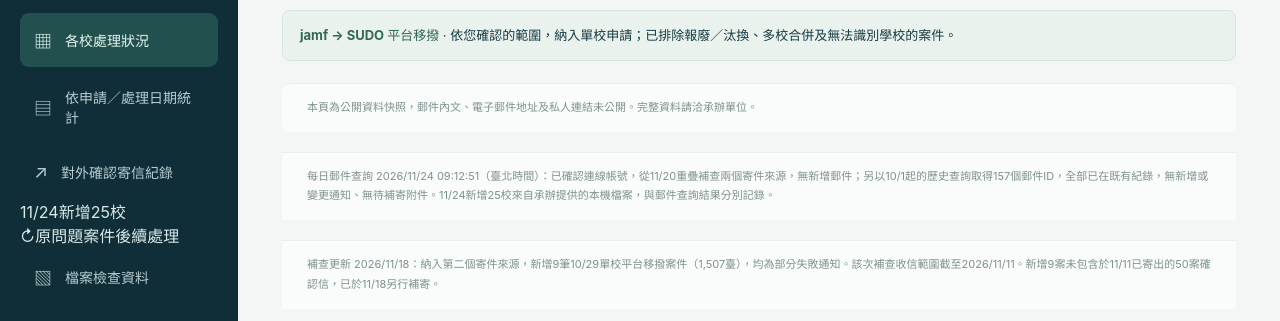
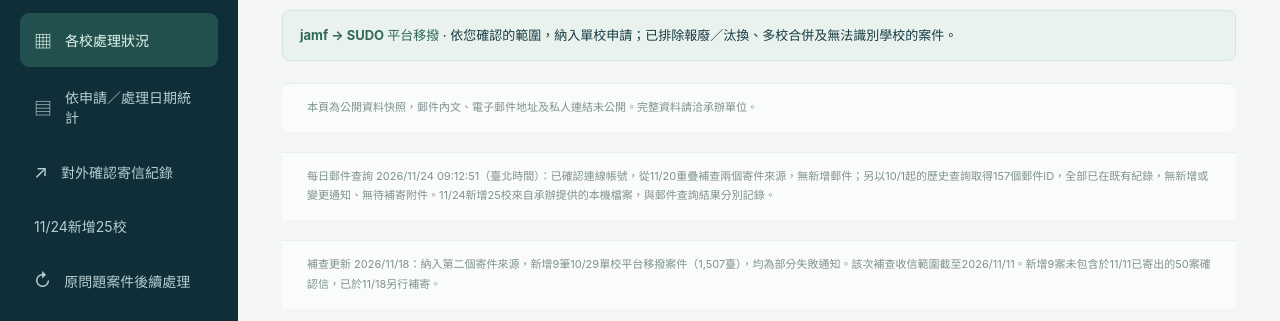
Before and after one commit to chiwen168/taipei-mdm-transfer-status, a plain HTML site: page index.html in a window 1280 px wide. Shown: the part 152-473 px from the top of the page. Drawn offline with Linux system fonts and the light colour scheme.

Commit message:
統一新增批次與後續處理導覽樣式

```diff
--- a/index.html
+++ b/index.html
@@ -13,7 +13,7 @@
 .dated-file-checks{margin:36px 0}.dated-file-checks input{padding:12px;margin:12px 0;width:min(100%,440px)}.status.filePassed{background:#e3f3ed;color:#17644d}.status.filePartial,.status.fileFailed{background:#fff0e8;color:#8e3d17}
 </style></head>
 <body>
-<aside class="sidebar"><a class="brand" href="#"><span class="logo">移</span><span>臺北市數位學習<span class="brand-sub">載具移撥案件查詢</span></span></a><div class="side-label">案件工作區</div><a class="nav active" href="#cases"><span>▦</span> 各校處理狀況</a><a class="nav" href="#daily"><span>▤</span> 依申請／處理日期統計</a><a class="nav" href="#outgoing"><span>↗</span> 對外確認寄信紀錄</a><a href="#datedFileChecks">11/24新增25校</a><a href="#processingUpdates"><span>↻</span>原問題案件後續處理</a>
+<aside class="sidebar"><a class="brand" href="#"><span class="logo">移</span><span>臺北市數位學習<span class="brand-sub">載具移撥案件查詢</span></span></a><div class="side-label">案件工作區</div><a class="nav active" href="#cases"><span>▦</span> 各校處理狀況</a><a class="nav" href="#daily"><span>▤</span> 依申請／處理日期統計</a><a class="nav" href="#outgoing"><span>↗</span> 對外確認寄信紀錄</a><a class="nav" href="#datedFileChecks">11/24新增25校</a><a class="nav" href="#processingUpdates"><span>↻</span>原問題案件後續處理</a>
 <a class="nav" href="#fileChecks"><span>▧</span> 檔案檢查資料</a><button class="nav" id="method"><span>ⓘ</span> 資料範圍與判讀</button><div class="side-bottom"><span class="live-dot"></span> 郵件核對快照<p>資料截至 2026/11/24<br>公開查詢版</p></div></aside>
 <main><header><div class="eyebrow">載具管理 / 平台移撥</div><div class="headerline"><div><h1>各校移撥處理狀況</h1><p class="subtitle">jamf <span class="arrow">→</span> SUDO <span class="divider">|</span> 單校申請案件 · 含11/19檔案16校與11/24檔案25校</p></div><span class="snapshot">資料截至 2026.11.24</span></div></header>
 <section class="scope" id="scopeNotice"></section><p class="table-foot" style="margin-bottom:20px;border-radius:8px">本頁為公開資料快照，郵件內文、電子郵件地址及私人連結未公開。完整資料請洽承辦單位。</p><p class="table-foot" id="latestSearchAudit" style="margin-bottom:20px">每日郵件查詢 2026/11/24 09:12:51（臺北時間）：已確認連線帳號，從11/20重疊補查兩個寄件來源，無新增郵件；另以10/1起的歷史查詢取得157個郵件ID，全部已在既有紀錄，無新增或變更通知、無待補寄附件。11/24新增25校來自承辦提供的本機檔案，與郵件查詢結果分別記錄。</p><p class="table-foot" style="margin-bottom:20px">補查更新 2026/11/18：納入第二個寄件來源，新增9筆10/29單校平台移撥案件（1,507臺），均為部分失敗通知。該次補查收信範圍截至2026/11/11。新增9案未包含於11/11已寄出的50案確認信，已於11/18另行補寄。</p>
```
